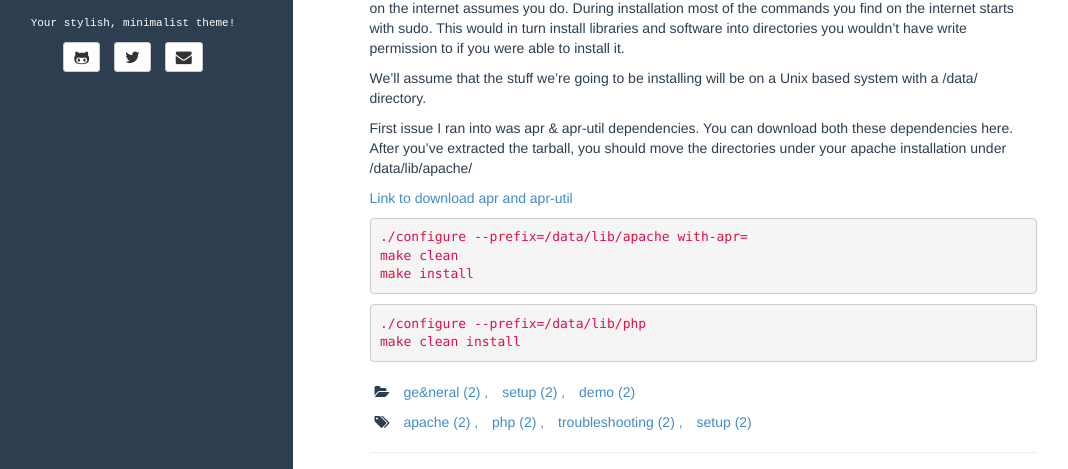
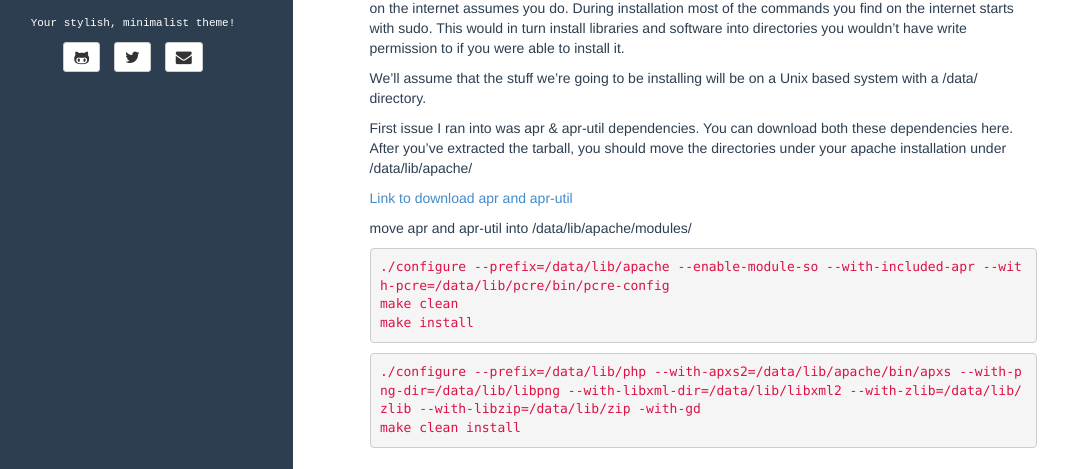
Before and after one commit to brucex/brucex.github.io, a Jekyll site: the page built from _posts/2015-02-05-apache.md, in a window 1280 px wide and 1190 px high, cut to the strip 282-751 px from the top of the window. Shown: the whole strip, without its empty margins (27-1095 px from the left). Built offline with Jekyll 4.4.1, drawn with Linux system fonts in a browser that asks for light colours.

Commit message:
Update 2015-02-05-apache.md
added more info in configuration.

```diff
--- a/_posts/2015-02-05-apache.md
+++ b/_posts/2015-02-05-apache.md
@@ -18,13 +18,15 @@ First issue I ran into was apr & apr-util dependencies. You can download both th
 
 [Link to download apr and apr-util](https://apr.apache.org/download.cgi)
 
+move apr and apr-util into /data/lib/apache/modules/
+
 {% highlight yaml %}
-./configure --prefix=/data/lib/apache with-apr=
+./configure --prefix=/data/lib/apache --enable-module-so --with-included-apr --with-pcre=/data/lib/pcre/bin/pcre-config
 make clean
 make install
 {% endhighlight %}
 
 {% highlight yaml %}
-./configure --prefix=/data/lib/php
+./configure --prefix=/data/lib/php --with-apxs2=/data/lib/apache/bin/apxs --with-png-dir=/data/lib/libpng --with-libxml-dir=/data/lib/libxml2 --with-zlib=/data/lib/zlib --with-libzip=/data/lib/zip -with-gd
 make clean install
 {% endhighlight %}
```
